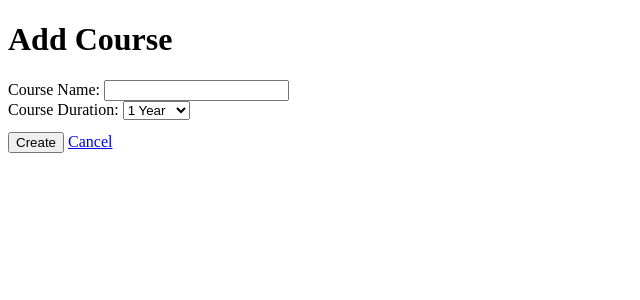
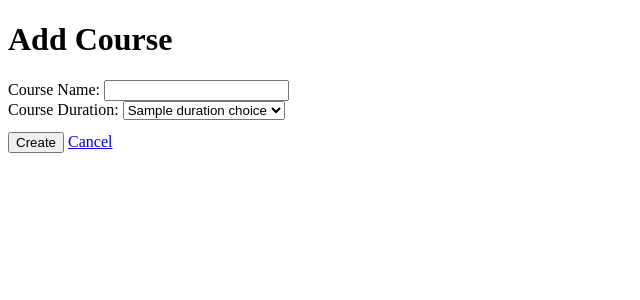
Before and after one commit to UjwalGuragain/EduTrack, a Django app: template student_management_system/edu_track/templates/edu_track/courses/course_add.html in a window 1280 px wide. Shown: the top 300 px of the page, without its empty margins (0-640 px from the left). Run offline with Django 5.2, Linux system fonts and the light colour scheme; the template is opened without the code that fills it: most values are stand-ins (such as "Sample title", 1, 10 or a date in 2020).

Commit message:
fix: dropdown menu of course duration

```diff
--- a/student_management_system/edu_track/templates/edu_track/courses/course_add.html
+++ b/student_management_system/edu_track/templates/edu_track/courses/course_add.html
@@ -20,11 +20,9 @@
     <div>
       <label for="id_course_duration">Course Duration:</label>
       <select id="id_course_duration" name="course_duration" required>
-        <option value="1">1 Year</option>
-        <option value="2">2 Years</option>
-        <option value="3">3 Years</option>
-        <option value="4">4 Years</option>
-        <option value="5">5 years</option>
+        {% for value,label in duration_choices %}
+          <option value="{{ value }}">{{ label }}</option>
+        {% endfor %}
       </select>
     </div>
 
```
